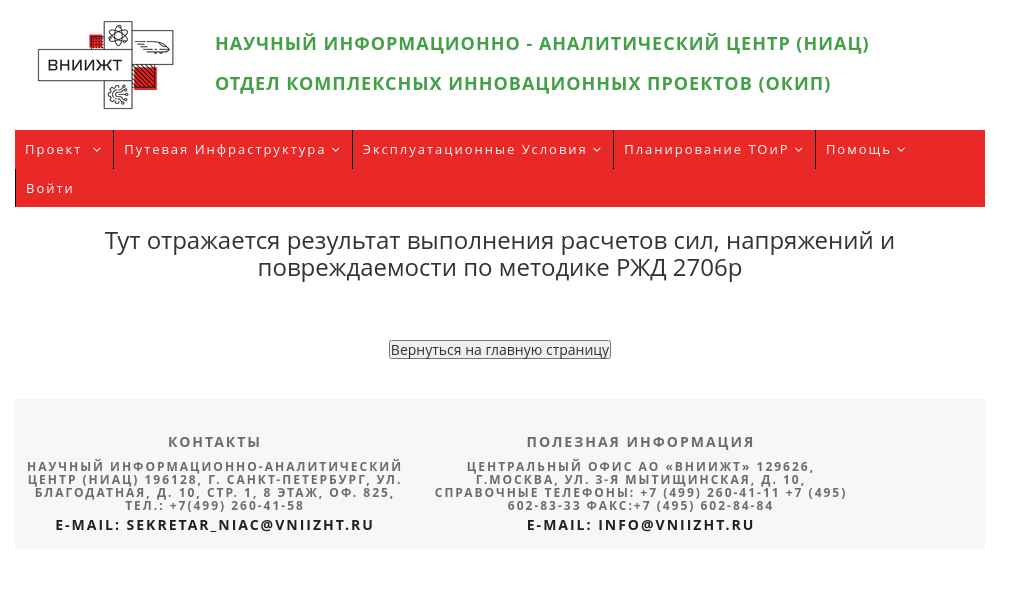
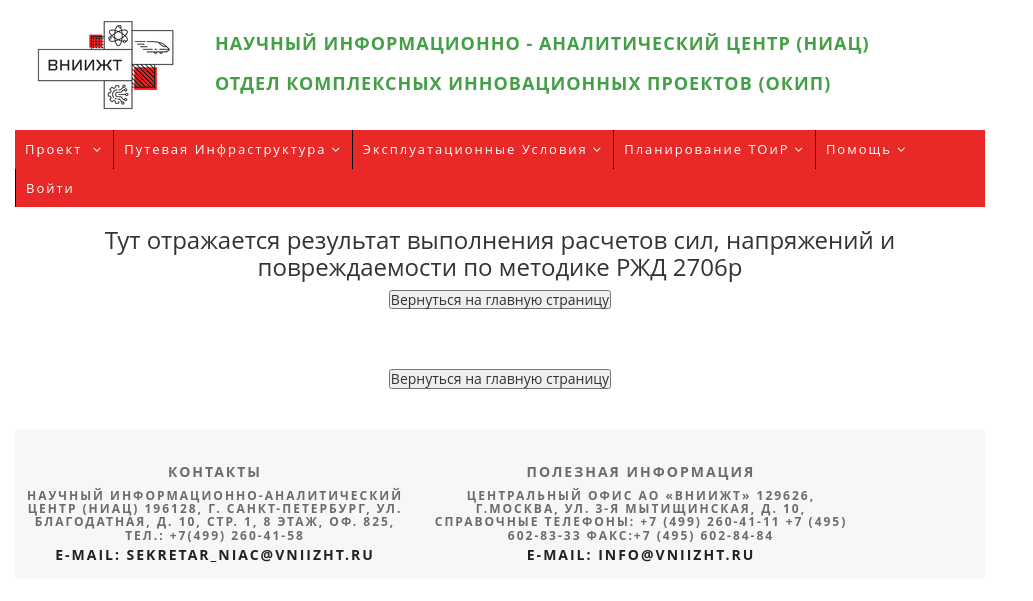
Before and after one commit to cheef78/Neiroexpert, a Django app: page /damage_metoda/ in a window 1280 px wide. Shown: the top 601 px of the page, without its empty margins (0-1033 px from the left). Run offline with Django 3.2, Linux system fonts and the light colour scheme; some libraries are stand-ins or nearby versions.

Commit message:
улучшения внешнего вида формы выввода результатов

```diff
--- a/Neiroexpert_WEb/mainapp/templates/mainapp/ok_form.html
+++ b/Neiroexpert_WEb/mainapp/templates/mainapp/ok_form.html
@@ -32,6 +32,10 @@
 		{{fuction_result}}
 		<br>
 		</h3>
+		<h5 style = "text-align:center;">
+		<form action="/">
+		<button>Вернуться на главную страницу</button> </form>
+		</h5>
 		<br>
         {% for desc in desc_names %}
 		<h4 style = "text-align:center;">
```
Also changed, not shown: 1 other file.
